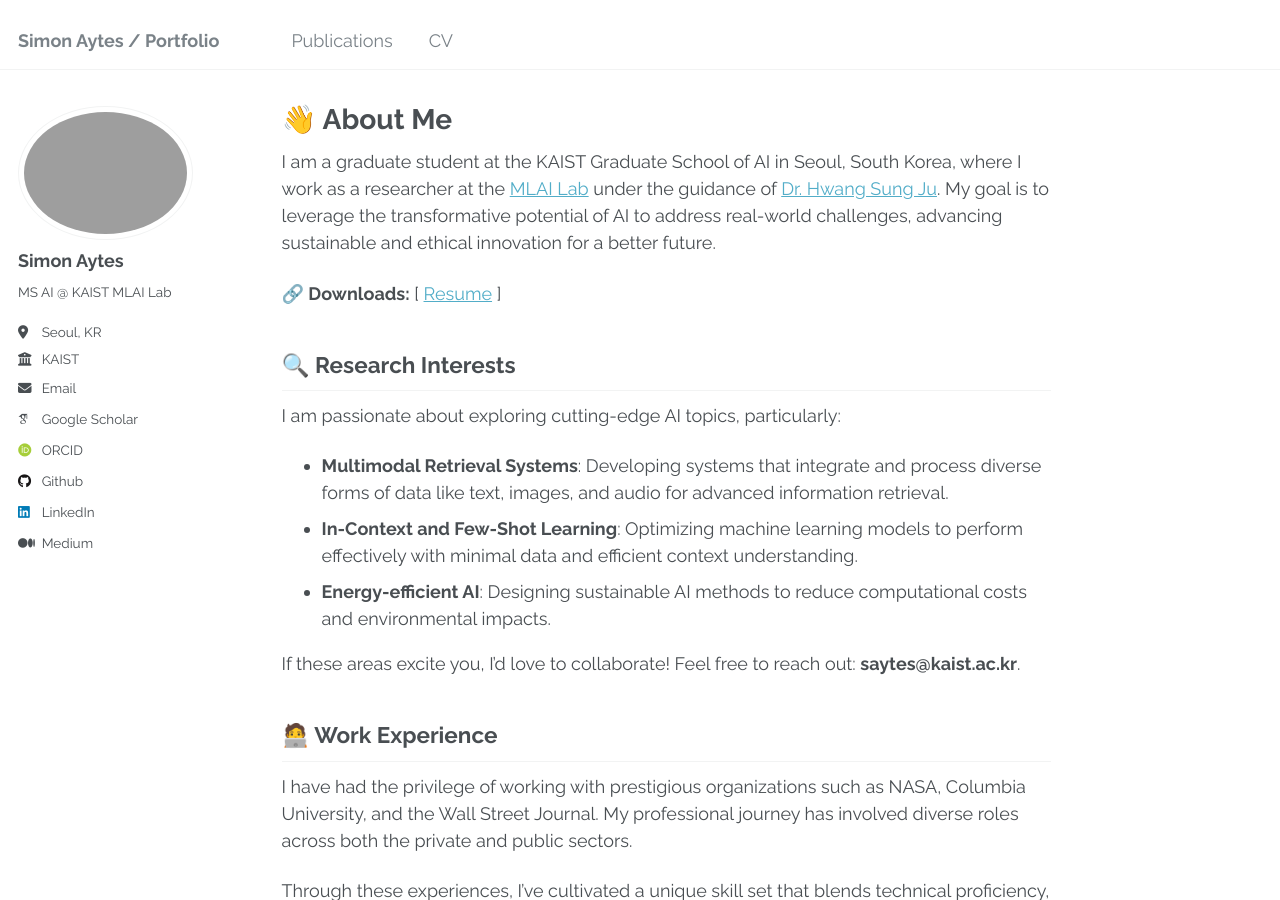
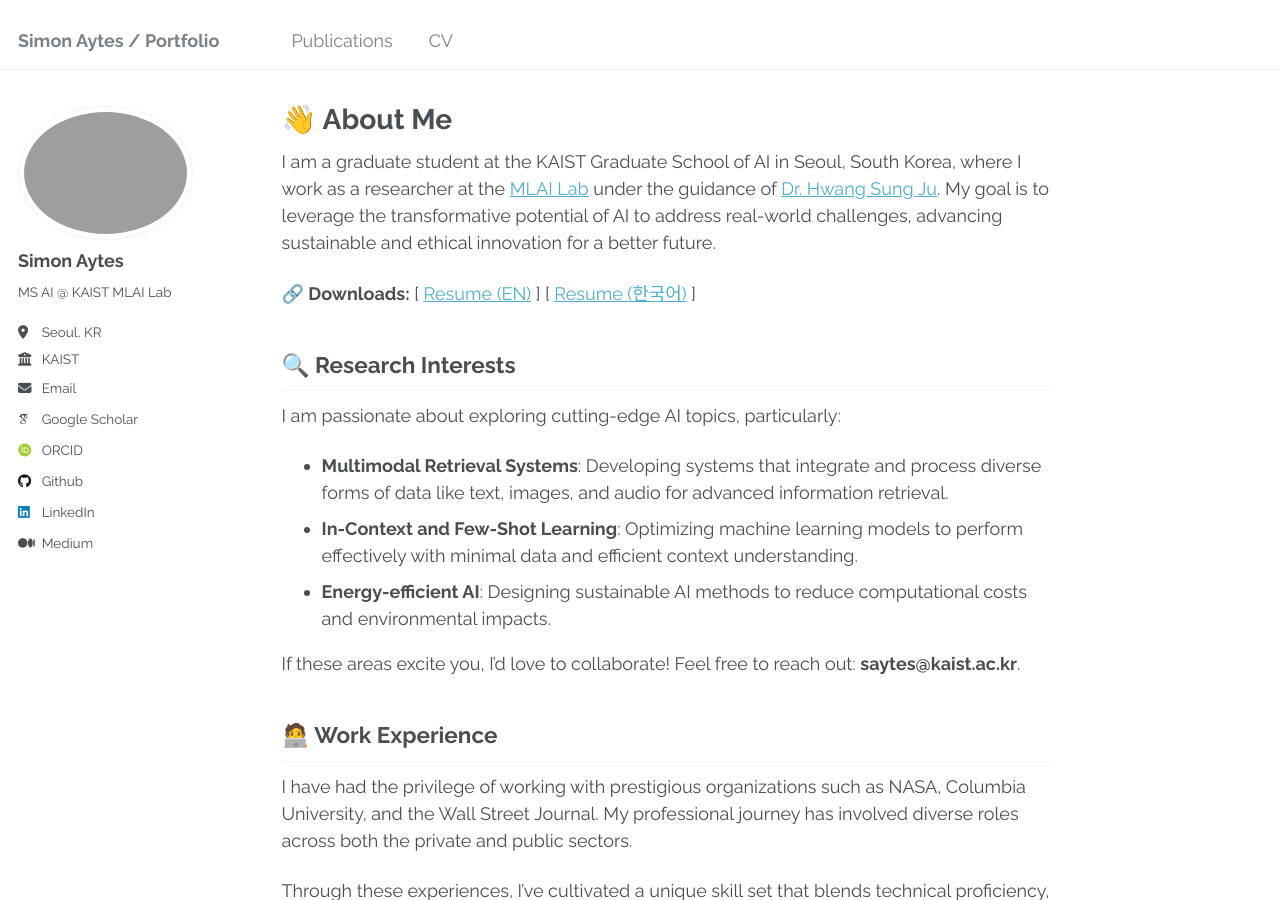
Before and after one commit to SimonAytes/SimonAytes.github.io, a Jekyll site: the page built from _pages/about.md, in a window 1280 px wide and 900 px high. Built offline with Jekyll 4.4.1, drawn with Linux system fonts in a browser that asks for light colours; some web fonts are replaced.

Commit message:
Update Korean resume

```diff
--- a/_pages/about.md
+++ b/_pages/about.md
@@ -9,7 +9,7 @@ redirect_from:
 
 I am a graduate student at the KAIST Graduate School of AI in Seoul, South Korea, where I work as a researcher at the [MLAI Lab](https://www.mlai-kaist.com/) under the guidance of [Dr. Hwang Sung Ju](http://www.sungjuhwang.com/). My goal is to leverage the transformative potential of AI to address real-world challenges, advancing sustainable and ethical innovation for a better future.
 
-**🔗 Downloads:** [ [Resume](/files/SimonAytes_Resume.pdf) ]
+**🔗 Downloads:** [ [Resume (EN)](/files/SimonAytes_Resume.pdf) ] [ [Resume (한국어)](/files/SimonAytes_Resume_KR.pdf) ]
 
 
 ## 🔍 **Research Interests**
```
Also changed, not shown: _pages/cv.md (+1 -1 lines), 1 other file.
